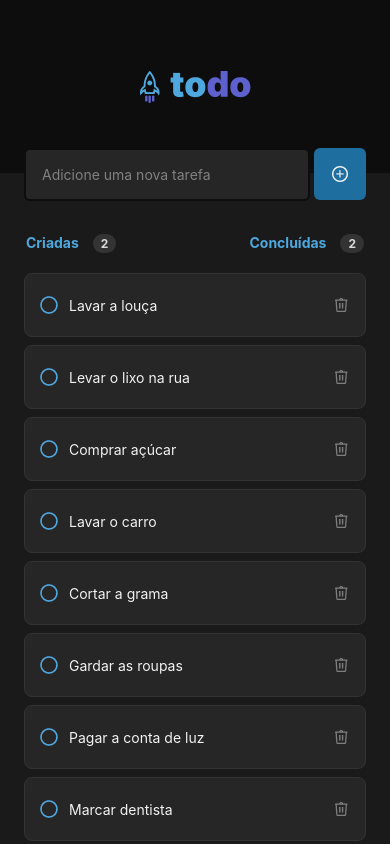
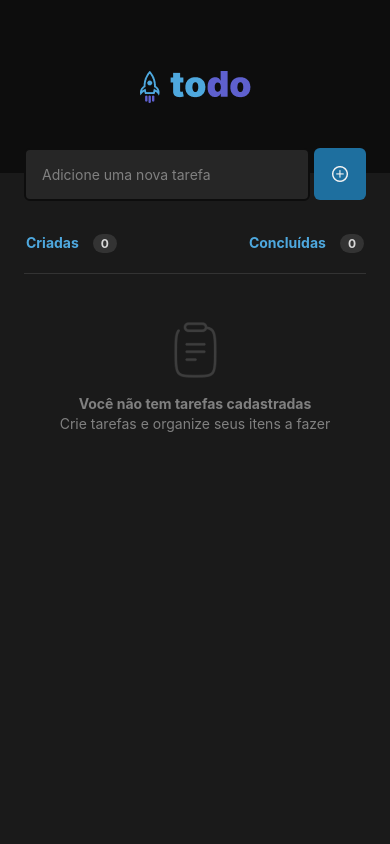
Before and after one commit to alexandrepalota/rocketseat-todo, a React Native app: screen / in a window 390 px wide. Built offline with nearby package versions, Linux system fonts and the light colour scheme.

Commit message:
feat: app states and splash screen

```diff
--- a/app.json
+++ b/app.json
@@ -4,12 +4,12 @@
     "slug": "todo",
     "version": "1.0.0",
     "orientation": "portrait",
-    "icon": "./assets/icon.png",
+    "icon": "./assets/Logo.png",
     "userInterfaceStyle": "light",
     "splash": {
-      "image": "./assets/splash.png",
-      "resizeMode": "contain",
-      "backgroundColor": "#ffffff"
+      "image": "./assets/todo_splash.png",
+      "resizeMode": "native",
+      "backgroundColor": "#0D0D0D"
     },
     "ios": {
       "supportsTablet": true
--- a/src/components/Task/index.tsx
+++ b/src/components/Task/index.tsx
@@ -8,19 +8,21 @@ import trashImage from './../../../assets/trash.png';
 type Props = {
     done: boolean;
     text: string;
+    onDelete: (text: string) => void;
+    onToggleDone: (text: string) => void;
 }
 
 export function Task(props: Props) {
     return (
         <View style={styles.contanier}>
-            <TouchableOpacity>
+            <TouchableOpacity onPress={() => props.onToggleDone(props.text)}>
                 <Image style={styles.check} source={props.done ? checkedImage : uncheckedImage} />
             </TouchableOpacity>
             <Text
                 style={props.done ? styles.doneText : styles.text}
                 numberOfLines={2}
                 ellipsizeMode='tail'>{props.text}</Text>
-            <TouchableOpacity>
+            <TouchableOpacity onPress={() => props.onDelete(props.text)}>
                 <Image style={styles.trash} source={trashImage} />
             </TouchableOpacity>
         </View>
--- a/src/screens/Home/index.tsx
+++ b/src/screens/Home/index.tsx
@@ -1,22 +1,65 @@
 import { Header } from "../../components/Header";
-import { FlatList, Image, Text, TextInput, TouchableOpacity, View } from "react-native";
+import { Alert, FlatList, Image, Text, TextInput, TouchableOpacity, View } from "react-native";
 import { styles } from './styles'
 import { Counter } from "../../components/Counter";
 import { Task } from "../../components/Task";
 import { EmptyMessage } from "../../components/EmptyMessage";
+import { useState } from "react";
 
-const tasks = [
-    {id: 1, text: 'Lavar a louça', done: false},
-    {id: 2, text: 'Levar o lixo na rua', done: false},
-    {id: 3, text: 'Comprar açúcar', done: false},
-    {id: 4, text: 'Lavar o carro', done: false},
-    {id: 5, text: 'Cortar a grama', done: false},
-    {id: 6, text: 'Gardar as roupas', done: false},
-    {id: 7, text: 'Pagar a conta de luz', done: false},
-    {id: 8, text: 'Marcar dentista', done: false}
-]
+type Task = {
+    text: string;
+    done: boolean;
+}
 
 export function Home() {
+
+    const [tasks, setTasks] = useState<Task[]>([]);
+    const [done, setDone] = useState(0);
+    const [created, setCreated] = useState(0);
+    const [taskInput, setTaskInput] = useState('');
+
+    function handleTaskAdd() {
+        const newTask = taskInput.trim()
+        if (!newTask) {
+            return Alert.alert('O texto da tarefa é obrigatório');
+        }
+        if (tasks.filter(t => t.text === newTask).length) {
+            return Alert.alert(`A tarefa ${newTask} já está na sua lista`);
+        }
+        setTasks(prevState => [...prevState, {text: newTask, done: false}]);
+        setCreated(created + 1)
+        setTaskInput('');
+    }
+
+    function handleTaskDelete(text: string) {
+        Alert.alert('Excluir', `Excluir a tarefa ${text}?`, [
+            {
+                text: 'Sim',
+                onPress: () => {
+                    const taskToDelete = tasks.filter(t => t.text)[0];
+                    setTasks(prevState => prevState.filter(t => t.text !== text));
+                    setCreated(created - 1);
+                    if (taskToDelete.done) {
+                        setDone(done - 1);
+                    }
+                }
+            },
+            {
+                text: 'Não',
+                style: 'cancel'
+            }
+        ]);
+    }
+
+    function handleDoneToggle(text: string) {
+        const updatedTasks = tasks.forEach(t => {
+            if (t.text === text) {
+                t.done = !t.done;
+                setDone(t.done ? done + 1 : done - 1);
+                return;
+            }
+        });
+    }
 
     return (
         <View style={styles.container}>
@@ -27,22 +70,24 @@ export function Home() {
                     style={styles.input}
                     placeholder="Adicione uma nova tarefa"
                     placeholderTextColor='#808080'
+                    onChangeText={setTaskInput}
+                    value={taskInput}
                 />
-                <TouchableOpacity style={styles.button}>
+                <TouchableOpacity style={styles.button} onPress={handleTaskAdd}>
                     <Image source={require('../../../assets/plus.png')}/>
                 </TouchableOpacity>
             </View>
 
             <View style={styles.counters}>
-                <Counter counterName="Criadas" count={2}/>
-                <Counter counterName="Concluídas" count={2}/>
+                <Counter counterName="Criadas" count={created}/>
+                <Counter counterName="Concluídas" count={done}/>
             </View>
 
             <FlatList
                 data={tasks}
-                keyExtractor={item => item.id.toString()}
+                keyExtractor={item => item.text}
                 renderItem={({item}) => (
-                    <Task text={item.text} done={item.done}/>
+                    <Task text={item.text} done={item.done} onDelete={handleTaskDelete} onToggleDone={handleDoneToggle}/>
                 )}
                 showsVerticalScrollIndicator={false}
                 ListEmptyComponent={() => <EmptyMessage />}
```
Also changed, not shown: assets/splash.png (deleted), assets/todo_splash.png (added).
